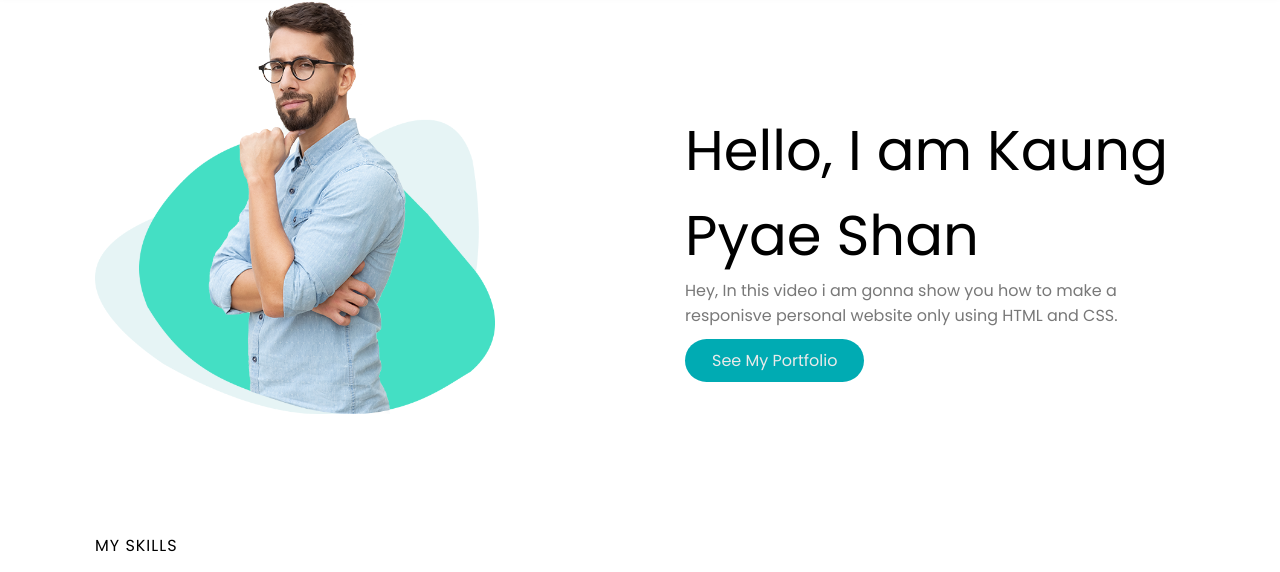
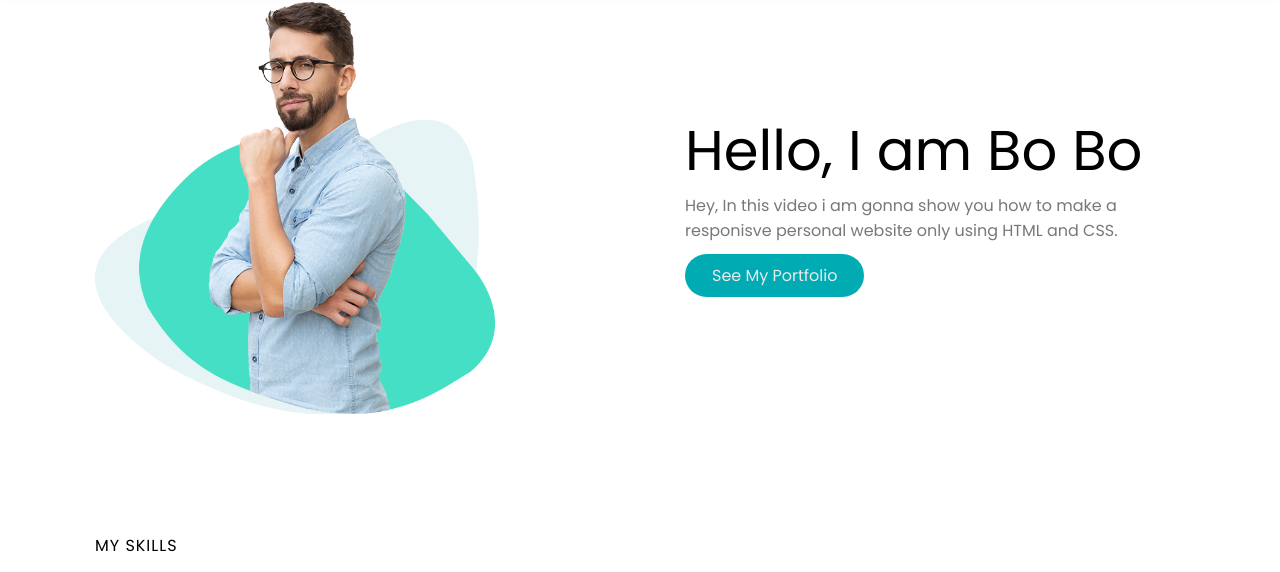
Before and after one commit to kaungpyaeshanBB/Test, a plain HTML site: page index.html in a window 1280 px wide. Shown: the part 92-664 px from the top of the page. Drawn offline with Linux system fonts and the light colour scheme.

Commit message:
Update index.html

```diff
--- a/index.html
+++ b/index.html
@@ -23,7 +23,7 @@
                 <img src="img/photo.png" alt="photo">
             </div>
             <div class="content">
-                <h1>Hello, I am Kaung Pyae Shan</h1>
+                <h1>Hello, I am Bo Bo</h1>
                 <p>Hey, In this video i am gonna show you how to make a responisve personal website only using HTML and CSS.</p>
                 <a href="#">See my portfolio</a>
             </div>
```
